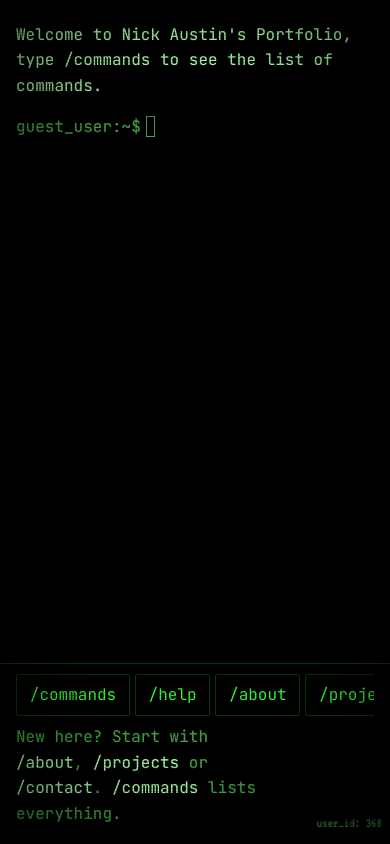
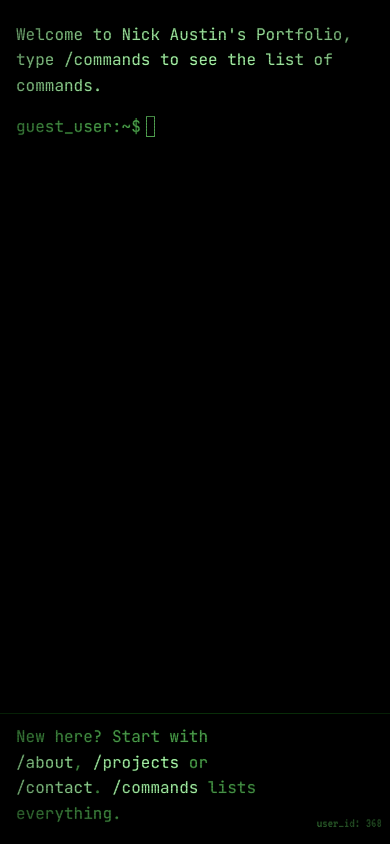
Before and after one commit to nickaustinn/nick-portfolio, a React (Vite) app: page / in a window 390 px wide. Built offline with nearby package versions, Linux system fonts and the light colour scheme.

Commit message:
removed mobile easy buttons

```diff
--- a/src/commands/commands.tsx
+++ b/src/commands/commands.tsx
@@ -4,7 +4,7 @@ import HelpTable from '../components/blocks/HelpTable';
 /**
  * The listing itself, shared so `/commands` and its alias `/help` can't drift
  * apart. Both names are registered as commands rather than one being a plain
- * alias, so both complete on Tab and both appear in the shortcut row.
+ * alias, so both complete on Tab.
  */
 export function listCommands({ commands }: CommandContext): CommandResult {
   return {
--- a/src/commands/index.ts
+++ b/src/commands/index.ts
@@ -43,7 +43,7 @@ export function resolveCommand(name: string): Command | undefined {
   return byName.get(normalizeName(name));
 }
 
-/** Canonical names, used for Tab completion and the shortcut row. */
+/** Canonical names, used for Tab completion. */
 export function completionNames(): string[] {
   return commands.filter((c) => !c.hidden).map((c) => c.name);
 }
--- a/src/components/MobileShortcuts.tsx
+++ /dev/null
@@ -1,26 +0,0 @@
-/**
- * Tappable command chips. Present at every width: on a phone they spare
- * visitors the on-screen keyboard, and on desktop they give a non-technical
- * visitor something to click instead of a blank prompt.
- */
-export default function MobileShortcuts({
-  names,
-  onRun,
-}: {
-  names: string[];
-  onRun: (name: string) => void;
-}) {
-  return (
-    <nav className="shortcuts" aria-label="Command shortcuts">
-      <ul className="shortcut-list">
-        {names.map((name) => (
-          <li key={name}>
-            <button type="button" className="shortcut" onClick={() => onRun(name)}>
-              /{name}
-            </button>
-          </li>
-        ))}
-      </ul>
-    </nav>
-  );
-}
--- a/src/components/Terminal.tsx
+++ b/src/components/Terminal.tsx
@@ -1,13 +1,12 @@
 import { useCallback, useEffect, useRef, useState } from 'react';
 import type { KeyboardEvent, MouseEvent } from 'react';
-import { commands, completionNames, resolveCommand } from '../commands';
+import { commands, resolveCommand } from '../commands';
 import { useCommandHistory } from '../hooks/useCommandHistory';
 import { useAutocomplete } from '../hooks/useAutocomplete';
 import { useBootSequence } from '../hooks/useBootSequence';
 import OutputLine, { type Entry } from './OutputLine';
 import BootLine, { WELCOME_MESSAGE } from './BootLine';
 import TerminalInput from './TerminalInput';
-import MobileShortcuts from './MobileShortcuts';
 import UserIdBadge from './UserIdBadge';
 
 /** Only focus on load where there is a real keyboard. Auto-focusing on a phone
@@ -76,15 +75,6 @@ export default function Terminal() {
       }
     },
     [append, history],
-  );
-
-  /** A tapped shortcut chip behaves exactly like typing the command. */
-  const runFromShortcut = useCallback(
-    (name: string) => {
-      run(`/${name}`);
-      inputRef.current?.focus();
-    },
-    [run],
   );
 
   const onKeyDown = useCallback(
@@ -179,7 +169,6 @@ export default function Terminal() {
       </main>
 
       <footer className="dock">
-        <MobileShortcuts names={completionNames()} onRun={runFromShortcut} />
         <p id="terminal-hint" className="hint">
           New here? Start with <code>/about</code>, <code>/projects</code> or{' '}
           <code>/contact</code>. <code>/commands</code> lists everything.
--- a/src/styles/terminal.css
+++ b/src/styles/terminal.css
@@ -193,7 +193,7 @@ body {
   }
 }
 
-/* ---- Dock: shortcuts + standing hint ---------------------------------- */
+/* ---- Dock: standing hint ---------------------------------------------- */
 
 .dock {
   position: sticky;
@@ -204,48 +204,12 @@ body {
   border-top: 1px solid var(--rule);
 }
 
-.shortcuts,
 .hint {
   max-width: var(--maxw);
+  /* `0 auto` also drops the paragraph's default bottom margin, so the dock's
+     own padding is the only space below the text. */
   margin: 0 auto;
-}
-
-.shortcut-list {
-  display: flex;
-  gap: 0.5ch;
-  margin: 0;
-  padding: 0 0 0.5rem;
-  list-style: none;
-  /* Scrolls within itself on a narrow phone; the page stays put. */
-  overflow-x: auto;
-  scrollbar-width: none;
-}
-
-.shortcut-list::-webkit-scrollbar {
-  display: none;
-}
-
-.shortcut {
-  padding: 0.45rem 0.8rem;
-  border: 1px solid var(--rule);
-  border-radius: 2px;
-  background: transparent;
-  color: var(--green);
-  font: inherit;
-  white-space: nowrap;
-  cursor: pointer;
-}
-
-.shortcut:hover,
-.shortcut:focus-visible {
-  background: var(--green);
-  border-color: var(--green);
-  color: var(--bg);
-}
-
-.hint {
   color: var(--green-dim);
-  margin-bottom: 0;
   /* Keeps the last line of the hint clear of the user-id badge, which is
      pinned over this row. Matches --user-id-reserve. */
   padding-right: var(--user-id-reserve);
@@ -254,8 +218,8 @@ body {
 /* ---- User ID badge ---------------------------------------------------- */
 
 /* Sits on the dock's hint row rather than in the true corner, so it reads as
-   part of the chrome and can't cover the input, the output or the shortcut
-   chips — all of which are above it. z-index clears the sticky dock (10). */
+   part of the chrome and can't cover the input or the output, both of which
+   are above it. z-index clears the sticky dock (10). */
 .user-id {
   position: fixed;
   right: var(--gutter);
@@ -492,9 +456,9 @@ strong {
 /* Keeps the prompt clear of the sticky dock when the view scrolls to the
    newest output. */
 html {
-  scroll-padding-bottom: 8rem;
+  scroll-padding-bottom: 5.5rem;
 }
 
 .scroll-anchor {
-  scroll-margin-bottom: 8rem;
+  scroll-margin-bottom: 5.5rem;
 }
```
Also changed, not shown: 1 other file (tests, documents, lock files or other folders).
